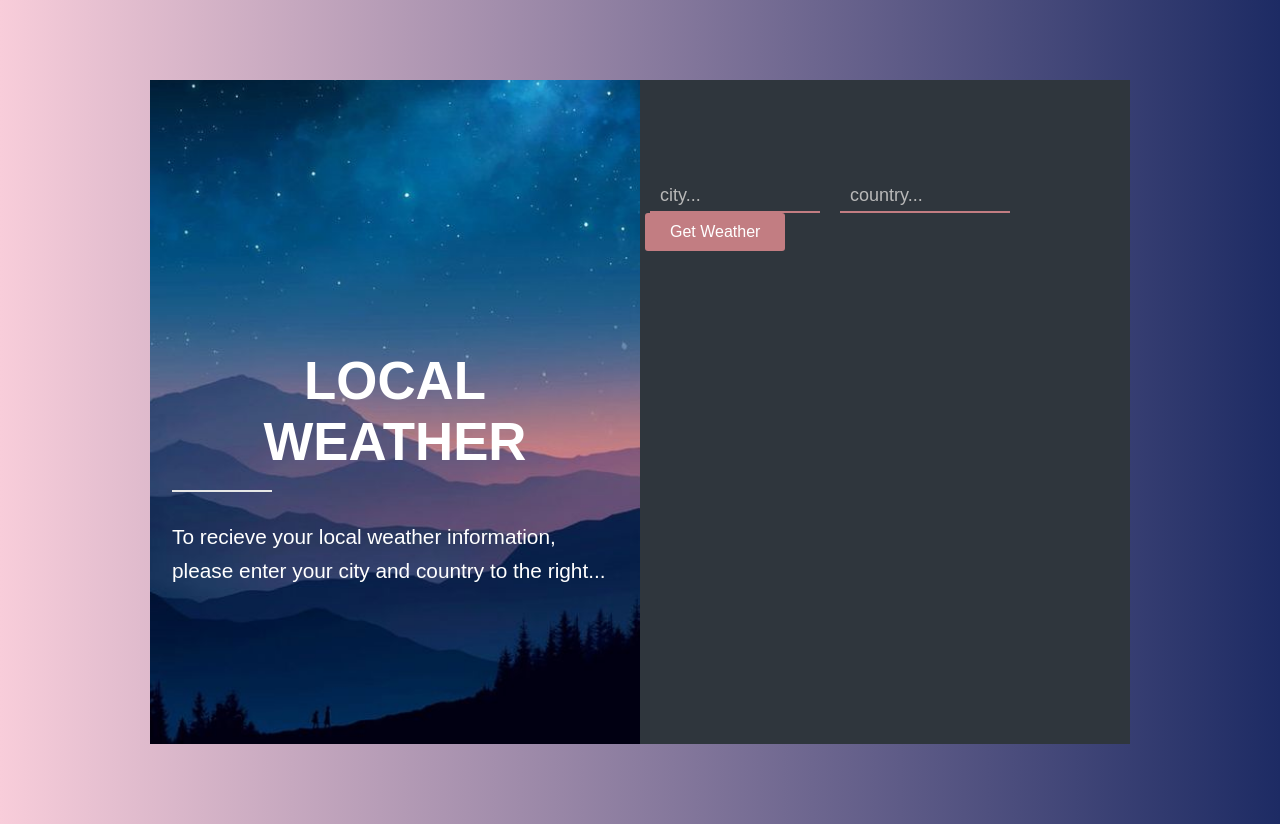
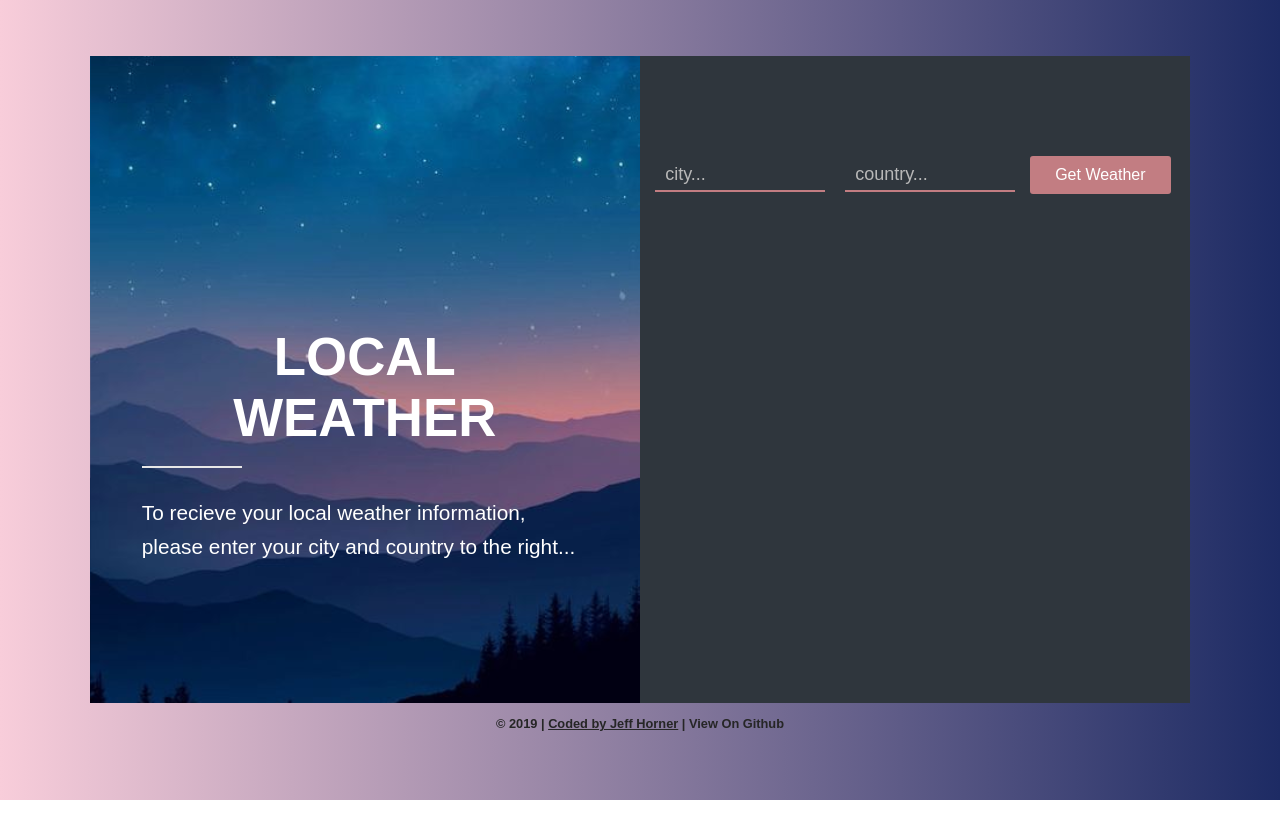
Before and after one commit to jhorner32/local-weather-app, a React (Create React App) app: page / in a window 1280 px wide. After the commit the page ends 800 px from the top, so only its background shows below. Built offline with nearby package versions, Linux system fonts and the light colour scheme.

Commit message:
added a footer with styles and dynamic year

```diff
--- a/src/components/App.js
+++ b/src/components/App.js
@@ -1,6 +1,7 @@
 import React, { Component } from 'react';
 import LeftContainer from './LeftContainer';
 import RightContainer from './RightContainer';
+import Footer from './Footer';
 
 import '../styles/App.css';
 
@@ -68,6 +69,7 @@ class App extends Component {
     render() {
         return (
             <div className="App">
+                <section className="app-container">
                     <LeftContainer />
                     <RightContainer
                     getWeather={this.getWeather}
@@ -80,6 +82,8 @@ class App extends Component {
                     error={this.state.error}
                     fetchedData={this.state.fetchedData}
                     />
+                </section>
+                <Footer />
             </div>
         );
     }
--- /dev/null
+++ b/src/components/Footer.js
@@ -0,0 +1,15 @@
+import React from 'react';
+import "../styles/Footer.css";
+
+const Footer = () => {
+    const date = new Date();
+    const year = String(date).split(' ').splice(3, 1)[0];
+
+    return (
+        <footer className="footer-container">
+            <p>&copy; {year} | <a href="https://www.jeffnhorner.com" target="_blank">Coded by Jeff Horner</a> | <a href="https://github.com/jhorner32/mini-Vue.js-Projects" target="_blank">View On Github</a></p>
+        </footer>
+    )
+};
+
+export default Footer;
--- a/src/styles/App.css
+++ b/src/styles/App.css
@@ -1,6 +1,20 @@
+#app {
+    display: flex;
+    justify-content: center;
+    align-items: center;
+    height: 100vh;
+}
+
 .App {
-  height: 83vh;
+  height: 86vh;
+  width: 86vw;
   overflow: hidden;
-  padding: 80px 150px;
-  vertical-align: middle;
+  display: flex;
+  flex-direction: column;
+  justify-content: center;
 }
+
+.app-container {
+    display: flex;
+    height: 100%;
+}
--- /dev/null
+++ b/src/styles/Footer.css
@@ -0,0 +1,15 @@
+.footer-container {
+    display: flex;
+    justify-content: center;
+}
+
+.footer-container p,
+.footer-container a {
+    font-size: .8rem;
+    font-weight: bold;
+    color: #262626;
+}
+
+.footer-container a:nth-of-type(2) {
+    text-decoration: none;
+}
```
Lines whose indentation alone changed are shown as unchanged.
